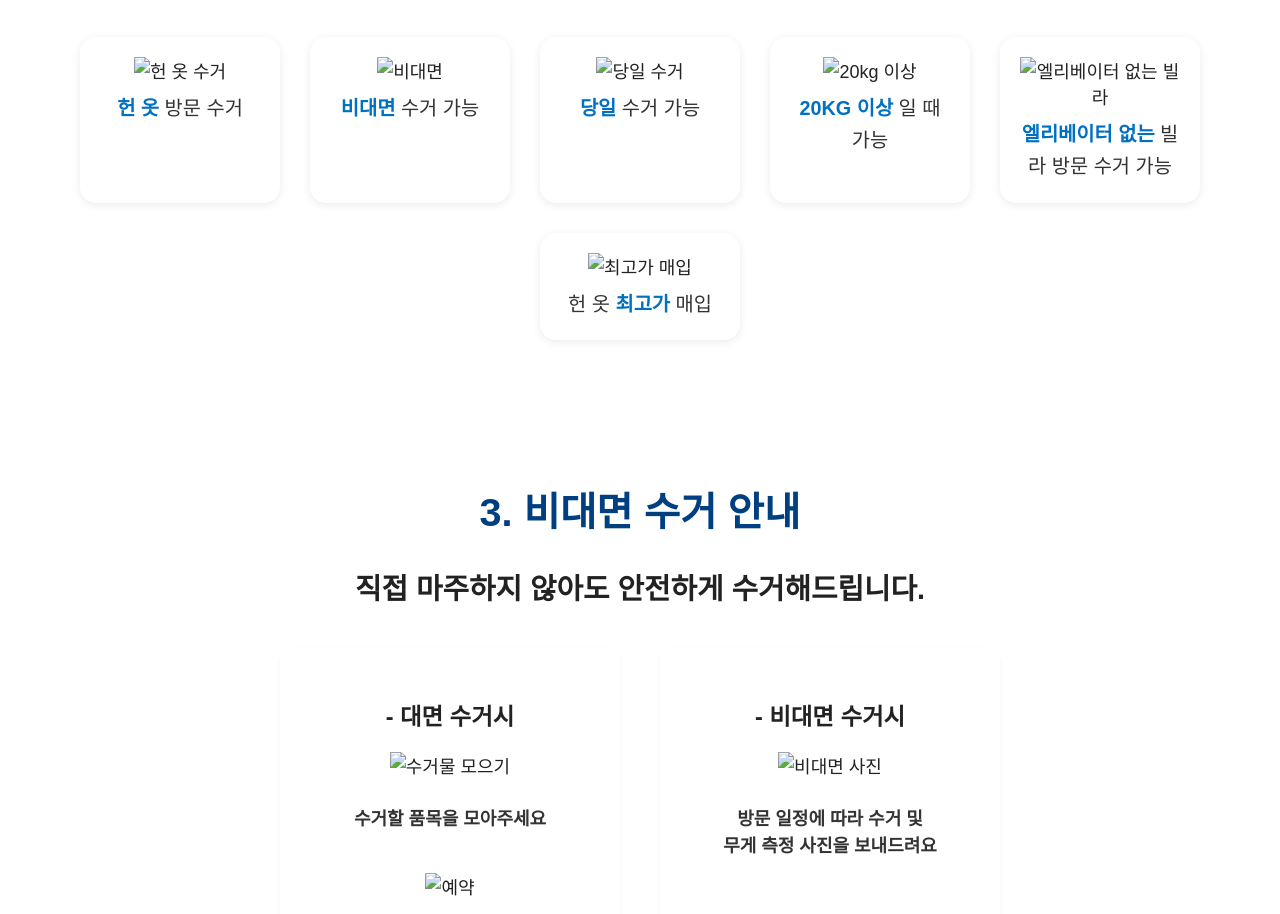
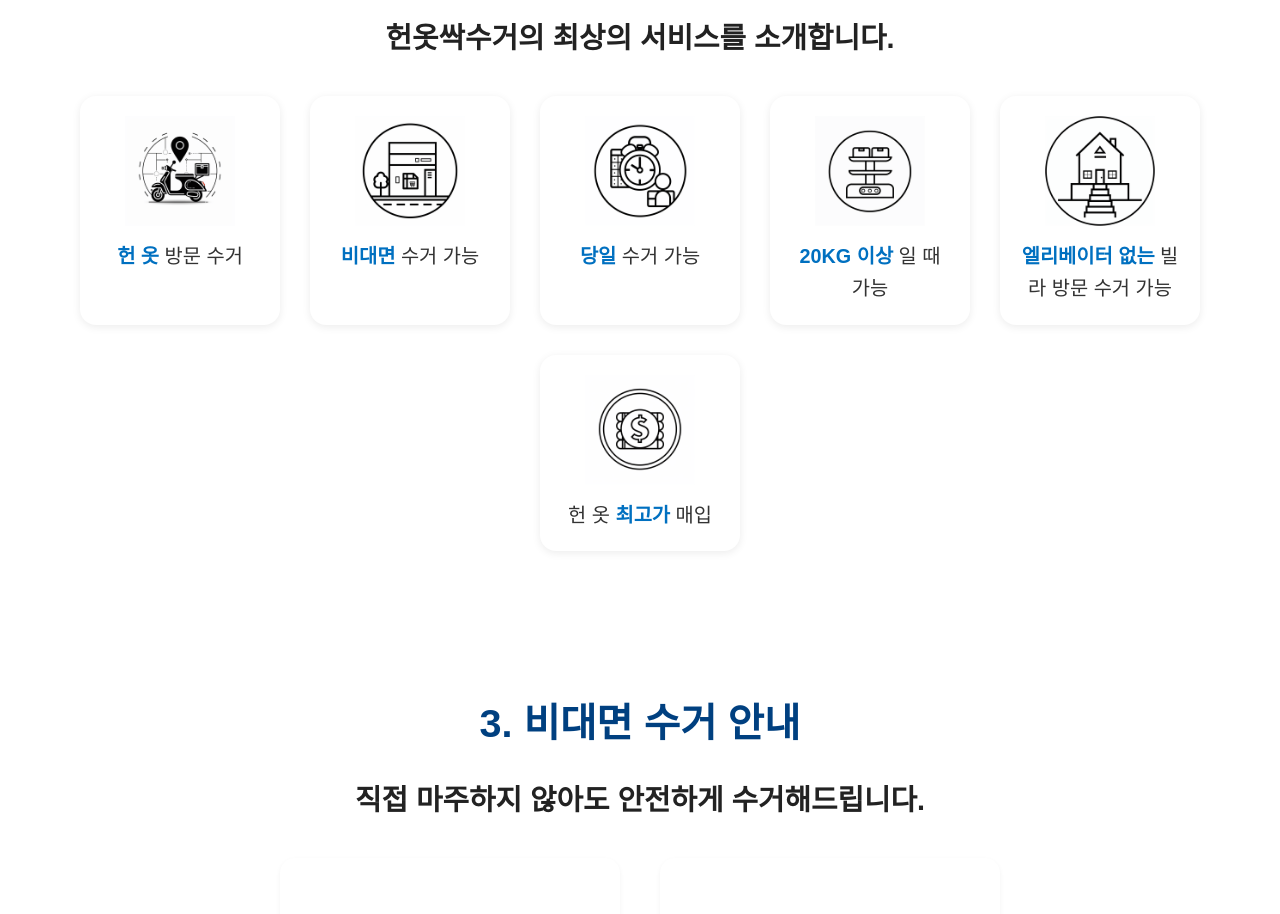
Before and after one commit to vintageclothes/vintageSite01, a plain HTML site: page index.html in a window 1280 px wide. Shown: the part 1886-2800 px from the top of the page. Drawn offline with Linux system fonts and the light colour scheme; the site is published under a folder, as on GitHub Pages, so addresses that start at the root find nothing.

Commit message:
Add files via upload

```diff
--- a/index.html
+++ b/index.html
@@ -14,7 +14,7 @@
     }
 
     .hero {
-      background: url("/images/banner.png") no-repeat center 35% / cover;
+      background: url("./images/banner.png") no-repeat center 35% / cover;
       height: 600px;
       color: white;
       text-align: center;
@@ -219,7 +219,7 @@
 
   <div class="call-section">
     <div class="call-icon">
-      <img src="/images/phone-icon.png" alt="전화 아이콘">
+      <img src="./images/phone-icon.png" alt="전화 아이콘">
     </div>
     <div class="call-text">대표전화 : <strong>010-7654-0327</strong></div>
     <a href="tel:01076540327" class="call-button">바로 전화걸기</a>
@@ -246,27 +246,27 @@
     <p>헌옷싹수거의 최상의 서비스를 소개합니다.</p>
     <div class="service-icons">
       <div class="service-icon">
-        <img src="/images/icon1.png" alt="헌 옷 수거">
+        <img src="./images/icon1.png" alt="헌 옷 수거">
         <div class="icon-label"><span class="blue">헌 옷</span> 방문 수거</div>
       </div>
       <div class="service-icon">
-        <img src="/images/icon2.png" alt="비대면">
+        <img src="./images/icon2.png" alt="비대면">
         <div class="icon-label"><span class="blue">비대면</span> 수거 가능</div>
       </div>
       <div class="service-icon">
-        <img src="/images/icon3.png" alt="당일 수거">
+        <img src="./images/icon3.png" alt="당일 수거">
         <div class="icon-label"><span class="blue">당일</span> 수거 가능</div>
       </div>
       <div class="service-icon">
-        <img src="/images/icon4.png" alt="20kg 이상">
+        <img src="./images/icon4.png" alt="20kg 이상">
         <div class="icon-label"><span class="blue">20KG 이상</span> 일 때 가능</div>
       </div>
       <div class="service-icon">
-        <img src="/images/icon5.png" alt="엘리베이터 없는 빌라">
+        <img src="./images/icon5.png" alt="엘리베이터 없는 빌라">
         <div class="icon-label"><span class="blue">엘리베이터 없는</span> 빌라 방문 수거 가능</div>
       </div>
       <div class="service-icon">
-        <img src="/images/icon6.png" alt="최고가 매입">
+        <img src="./images/icon6.png" alt="최고가 매입">
         <div class="icon-label">헌 옷 <span class="blue">최고가</span> 매입</div>
       </div>
     </div>
@@ -279,26 +279,26 @@
       <div class="process-box">
         <h4>- 대면 수거시</h4>
         <div class="step">
-          <img src="/images/face1.png" alt="수거물 모으기">
+          <img src="./images/face1.png" alt="수거물 모으기">
           <p>수거할 품목을 모아주세요</p>
         </div>
         <div class="step">
-          <img src="/images/face2.png" alt="예약">
+          <img src="./images/face2.png" alt="예약">
           <p>헌옷싹수거를 통해 방문 수거<br><strong>예약 일정을 잡아주세요</strong></p>
         </div>
         <div class="step">
-          <img src="/images/face3.png" alt="측정">
+          <img src="./images/face3.png" alt="측정">
           <p>방문 일정에 따라 수거 및<br>무게 측정을 해드려요</p>
         </div>
         <div class="step">
-          <img src="/images/face4.png" alt="정산">
+          <img src="./images/face4.png" alt="정산">
           <p>매입 단가에 맞춰 정산을 해드려요</p>
         </div>
       </div>
       <div class="process-box">
         <h4>- 비대면 수거시</h4>
         <div class="step">
-          <img src="/images/nonface1.png" alt="비대면 사진">
+          <img src="./images/nonface1.png" alt="비대면 사진">
           <p>방문 일정에 따라 수거 및<br>무게 측정 사진을 보내드려요</p>
         </div>
       </div>
@@ -307,7 +307,7 @@
 
   <div class="call-section">
     <div class="call-icon">
-      <img src="/images/phone-icon.png" alt="전화 아이콘">
+      <img src="./images/phone-icon.png" alt="전화 아이콘">
     </div>
     <div class="call-text">대표전화 : <strong>010-7654-0327</strong></div>
     <a href="tel:01076540327" class="call-button">바로 전화걸기</a>
```
